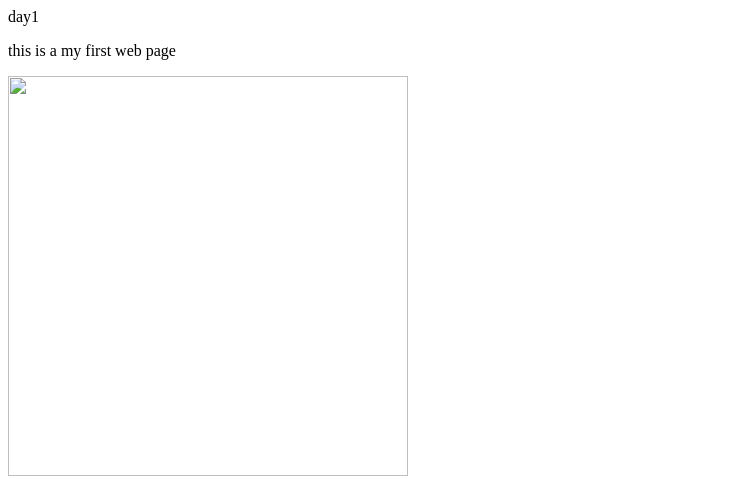
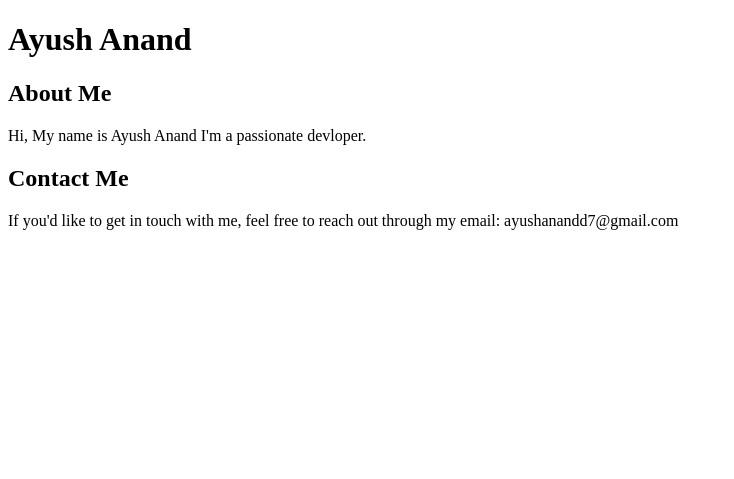
Before and after one commit to Snehil133/MCA_Pet_Project, a plain HTML site: page Homepage.html in a window 1280 px wide. Shown: the whole page, without its empty margins (0-734 px from the left). Drawn offline with Linux system fonts and the light colour scheme.

Commit message:
Update Homepage.html

```diff
--- a/Homepage.html
+++ b/Homepage.html
@@ -1,14 +1,31 @@
-day1
-<html>
+<!DOCTYPE html>
+<html lang="en">
+<head>
+    <meta charset="UTF-8">
+    <meta name="viewport" content="width=device-width, initial-scale=1.0">
+    <title>Portfolio</title>
+    <link rel="stylesheet" href="style.css">
+</head>
+<body>
     <header>
-        <title>
-            My first web page
-        </title>
+        <h1>Ayush Anand</h1>
     </header>
-    <body>
-        <p>
-            this is a my first web page
-        </p>
-        <img src=""height="400px", weight="400px">
-    </body>
+    <main>
+        <section id="about">
+            <h2>About Me</h2>
+            <p>
+                Hi, My name is Ayush Anand I'm a passionate devloper.
+            </p>
+        </section>
+
+        <section id="contact">
+            <h2>Contact Me</h2>
+            <p>
+                If you'd like to get in touch with me, feel free to reach out through my email: ayushanandd7@gmail.com  </p>
+        </section>
+
+    </main>
+
+
+</body>
 </html>
```
